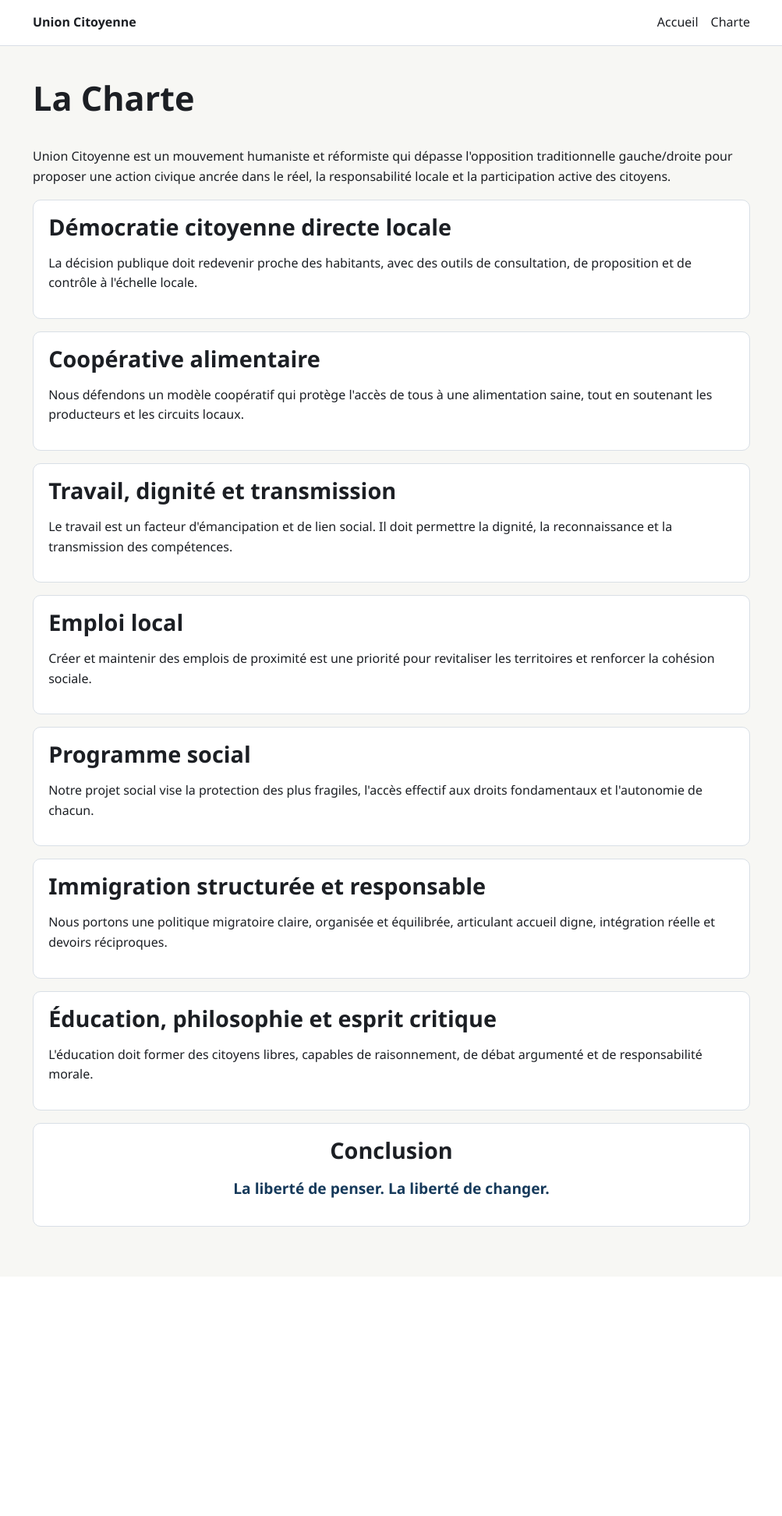
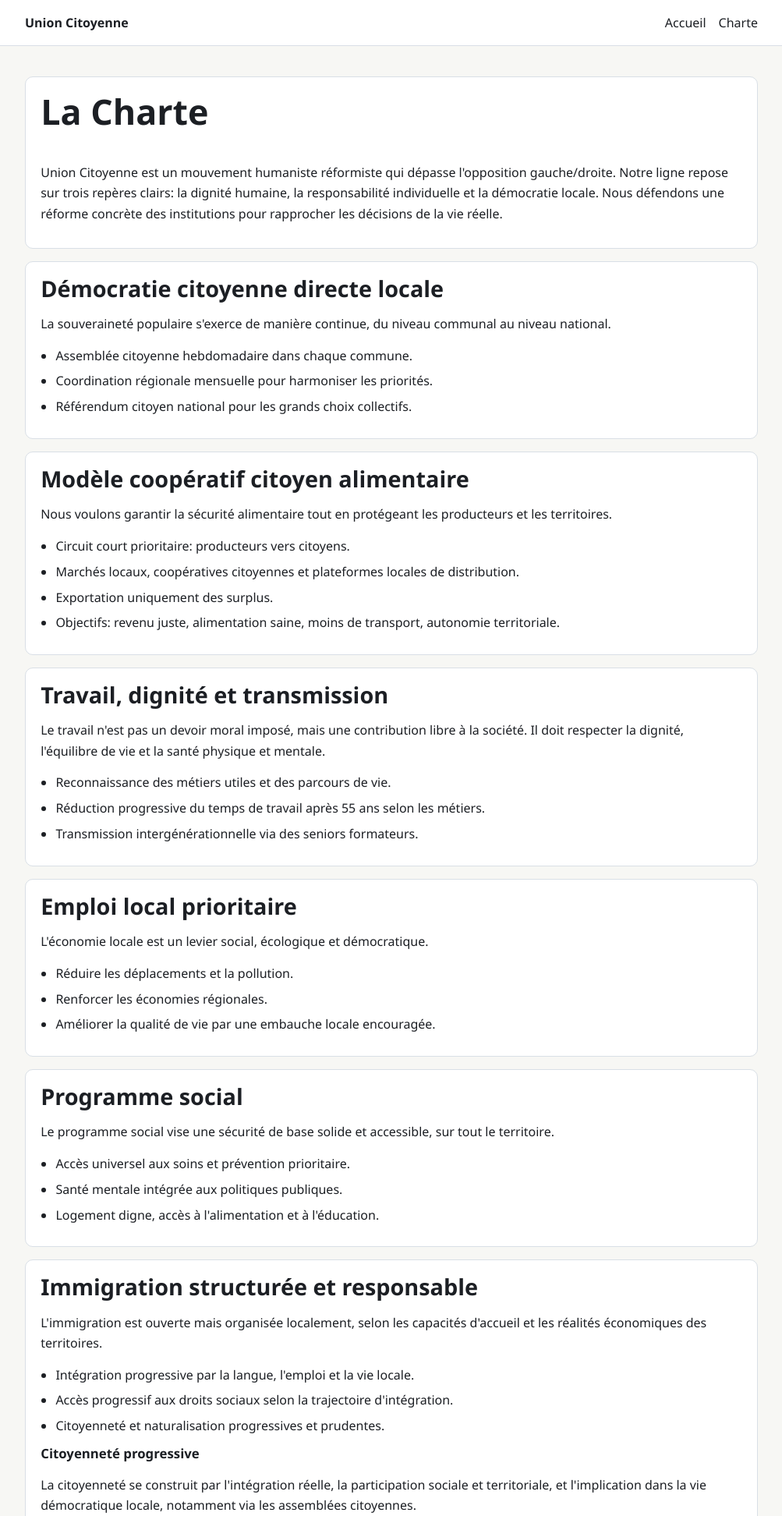
Before and after one commit to Vermor/union-citoyenne, a Symfony app: template templates/charter/index.html.twig in a window 1280 px wide. Shown: the top 1944 px of the page at 78% size, without its empty margins (138-1141 px from the left). Before the commit the page ends 1573 px from the top, so only its background shows below. Run offline with Twig, Linux system fonts and the light colour scheme; the template is opened without the code that fills it, so the values that code supplies are empty; some libraries are stand-ins or nearby versions.

Commit message:
Enrichir accueil et charte avec contenu détaillé du mouvement

```diff
--- a/public/styles/app.css
+++ b/public/styles/app.css
@@ -16,11 +16,11 @@ body {
     font-family: "Segoe UI", "Helvetica Neue", Arial, sans-serif;
     color: var(--text);
     background: var(--bg);
-    line-height: 1.6;
+    line-height: 1.65;
 }
 
 .container {
-    width: min(920px, 92vw);
+    width: min(940px, 92vw);
     margin: 0 auto;
 }
 
@@ -63,7 +63,7 @@ body {
 }
 
 main.container {
-    padding: 2.5rem 0 3rem;
+    padding: 2.4rem 0 3rem;
 }
 
 h1,
@@ -74,12 +74,24 @@ h3 {
 }
 
 h1 {
-    font-size: clamp(2rem, 4vw, 2.7rem);
+    font-size: clamp(2rem, 4vw, 2.8rem);
 }
 
 h2 {
-    font-size: clamp(1.4rem, 2.4vw, 1.8rem);
-    margin-bottom: 1rem;
+    font-size: clamp(1.35rem, 2.4vw, 1.8rem);
+    margin-bottom: 0.9rem;
+}
+
+h3 {
+    font-size: 1.05rem;
+}
+
+p {
+    margin: 0 0 0.9rem;
+}
+
+.section-block {
+    margin-bottom: 2rem;
 }
 
 .hero {
@@ -121,7 +133,7 @@ h2 {
 
 .pillars-grid {
     display: grid;
-    grid-template-columns: repeat(auto-fit, minmax(220px, 1fr));
+    grid-template-columns: repeat(auto-fit, minmax(230px, 1fr));
     gap: 1rem;
 }
 
@@ -133,11 +145,11 @@ h2 {
 }
 
 .card h3 {
-    font-size: 1.05rem;
     margin-bottom: 0.5rem;
 }
 
-.charter section {
+.charter section,
+.charter header {
     background: var(--surface);
     border: 1px solid var(--border);
     border-radius: 10px;
@@ -145,6 +157,35 @@ h2 {
     margin-bottom: 1rem;
 }
 
+.charter ul {
+    margin: 0.5rem 0 0.7rem 1.2rem;
+    padding: 0;
+}
+
+.charter li {
+    margin-bottom: 0.4rem;
+}
+
+.quote-block {
+    background: var(--surface);
+    border: 1px solid var(--border);
+    border-radius: 10px;
+    padding: 1.3rem;
+    text-align: center;
+}
+
+.quote-block blockquote {
+    margin: 0;
+    font-size: 1.15rem;
+    color: var(--accent);
+    font-weight: 600;
+}
+
+.quote-note {
+    color: var(--muted);
+    margin-top: 0.6rem;
+}
+
 .charter-closing {
     text-align: center;
 }
--- a/templates/charter/index.html.twig
+++ b/templates/charter/index.html.twig
@@ -4,53 +4,107 @@
 
 {% block body %}
 <article class="charter">
-    <header>
+    <header class="section-block">
         <h1>La Charte</h1>
         <p>
-            Union Citoyenne est un mouvement humaniste et réformiste qui dépasse l'opposition
-            traditionnelle gauche/droite pour proposer une action civique ancrée dans le réel,
-            la responsabilité locale et la participation active des citoyens.
+            Union Citoyenne est un mouvement humaniste réformiste qui dépasse l'opposition
+            gauche/droite. Notre ligne repose sur trois repères clairs: la dignité humaine,
+            la responsabilité individuelle et la démocratie locale. Nous défendons une réforme
+            concrète des institutions pour rapprocher les décisions de la vie réelle.
         </p>
     </header>
 
     <section>
         <h2>Démocratie citoyenne directe locale</h2>
-        <p>La décision publique doit redevenir proche des habitants, avec des outils de consultation, de proposition et de contrôle à l'échelle locale.</p>
+        <p>La souveraineté populaire s'exerce de manière continue, du niveau communal au niveau national.</p>
+        <ul>
+            <li>Assemblée citoyenne hebdomadaire dans chaque commune.</li>
+            <li>Coordination régionale mensuelle pour harmoniser les priorités.</li>
+            <li>Référendum citoyen national pour les grands choix collectifs.</li>
+        </ul>
     </section>
 
     <section>
-        <h2>Coopérative alimentaire</h2>
-        <p>Nous défendons un modèle coopératif qui protège l'accès de tous à une alimentation saine, tout en soutenant les producteurs et les circuits locaux.</p>
+        <h2>Modèle coopératif citoyen alimentaire</h2>
+        <p>Nous voulons garantir la sécurité alimentaire tout en protégeant les producteurs et les territoires.</p>
+        <ul>
+            <li>Circuit court prioritaire: producteurs vers citoyens.</li>
+            <li>Marchés locaux, coopératives citoyennes et plateformes locales de distribution.</li>
+            <li>Exportation uniquement des surplus.</li>
+            <li>Objectifs: revenu juste, alimentation saine, moins de transport, autonomie territoriale.</li>
+        </ul>
     </section>
 
     <section>
         <h2>Travail, dignité et transmission</h2>
-        <p>Le travail est un facteur d'émancipation et de lien social. Il doit permettre la dignité, la reconnaissance et la transmission des compétences.</p>
+        <p>
+            Le travail n'est pas un devoir moral imposé, mais une contribution libre à la société.
+            Il doit respecter la dignité, l'équilibre de vie et la santé physique et mentale.
+        </p>
+        <ul>
+            <li>Reconnaissance des métiers utiles et des parcours de vie.</li>
+            <li>Réduction progressive du temps de travail après 55 ans selon les métiers.</li>
+            <li>Transmission intergénérationnelle via des seniors formateurs.</li>
+        </ul>
     </section>
 
     <section>
-        <h2>Emploi local</h2>
-        <p>Créer et maintenir des emplois de proximité est une priorité pour revitaliser les territoires et renforcer la cohésion sociale.</p>
+        <h2>Emploi local prioritaire</h2>
+        <p>L'économie locale est un levier social, écologique et démocratique.</p>
+        <ul>
+            <li>Réduire les déplacements et la pollution.</li>
+            <li>Renforcer les économies régionales.</li>
+            <li>Améliorer la qualité de vie par une embauche locale encouragée.</li>
+        </ul>
     </section>
 
     <section>
         <h2>Programme social</h2>
-        <p>Notre projet social vise la protection des plus fragiles, l'accès effectif aux droits fondamentaux et l'autonomie de chacun.</p>
+        <p>Le programme social vise une sécurité de base solide et accessible, sur tout le territoire.</p>
+        <ul>
+            <li>Accès universel aux soins et prévention prioritaire.</li>
+            <li>Santé mentale intégrée aux politiques publiques.</li>
+            <li>Logement digne, accès à l'alimentation et à l'éducation.</li>
+        </ul>
     </section>
 
     <section>
         <h2>Immigration structurée et responsable</h2>
-        <p>Nous portons une politique migratoire claire, organisée et équilibrée, articulant accueil digne, intégration réelle et devoirs réciproques.</p>
+        <p>
+            L'immigration est ouverte mais organisée localement, selon les capacités d'accueil
+            et les réalités économiques des territoires.
+        </p>
+        <ul>
+            <li>Intégration progressive par la langue, l'emploi et la vie locale.</li>
+            <li>Accès progressif aux droits sociaux selon la trajectoire d'intégration.</li>
+            <li>Citoyenneté et naturalisation progressives et prudentes.</li>
+        </ul>
+        <h3>Citoyenneté progressive</h3>
+        <p>
+            La citoyenneté se construit par l'intégration réelle, la participation sociale
+            et territoriale, et l'implication dans la vie démocratique locale, notamment via
+            les assemblées citoyennes.
+        </p>
     </section>
 
     <section>
-        <h2>Éducation, philosophie et esprit critique</h2>
-        <p>L'éducation doit former des citoyens libres, capables de raisonnement, de débat argumenté et de responsabilité morale.</p>
+        <h2>Philosophie, éducation et esprit critique</h2>
+        <p>Former des êtres humains capables de penser est une priorité institutionnelle.</p>
+        <ul>
+            <li>Philosophie dès l'adolescence et distinction entre opinion et raisonnement.</li>
+            <li>Analyse des médias, de la publicité, des réseaux sociaux et des discours politiques.</li>
+            <li>Reconnaissance des biais cognitifs et des mécanismes de manipulation.</li>
+            <li>Développement de l'intelligence intellectuelle, émotionnelle, créative et manuelle.</li>
+            <li>Lien avec la nature, l'agriculture, les métiers réels et la production alimentaire.</li>
+            <li>Participation aux débats, décisions locales et projets coopératifs.</li>
+            <li>Transmission intergénérationnelle, silence, concentration et réflexion lente.</li>
+        </ul>
     </section>
 
     <section class="charter-closing">
         <h2>Conclusion</h2>
         <p class="slogan">La liberté de penser. La liberté de changer.</p>
+        <p>Le peuple par le peuple. Le peuple pour le peuple.</p>
     </section>
 </article>
 {% endblock %}
```
Also changed, not shown: templates/home/index.html.twig (+60 -16 lines).
